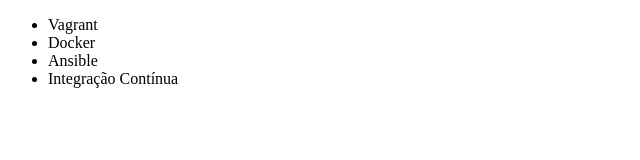
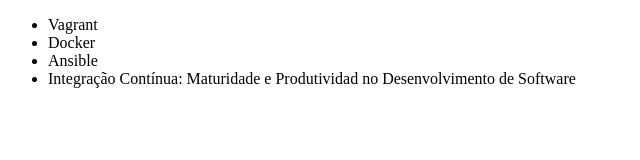
Before and after one commit to BrunoCesar10/teste-comandos, a plain HTML site: page index.html in a window 1280 px wide. Shown: the whole page, without its empty margins (0-640 px from the left). Drawn offline with Linux system fonts and the light colour scheme.

Commit message:
Alterando o último tópico da lista de cursos

```diff
--- a/index.html
+++ b/index.html
@@ -9,7 +9,7 @@
             <li>Vagrant</li>
             <li>Docker</li>
             <li>Ansible</li>
-            <li>Integração Contínua</li>
+            <li>Integração Contínua: Maturidade e Produtividad no Desenvolvimento de Software</li>
         </ul>
     </body>
 </html>
```
